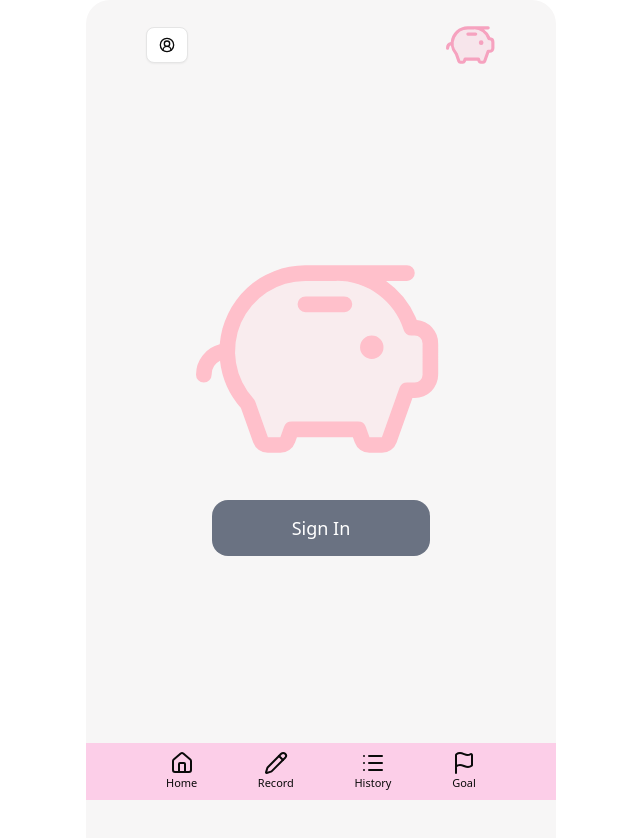
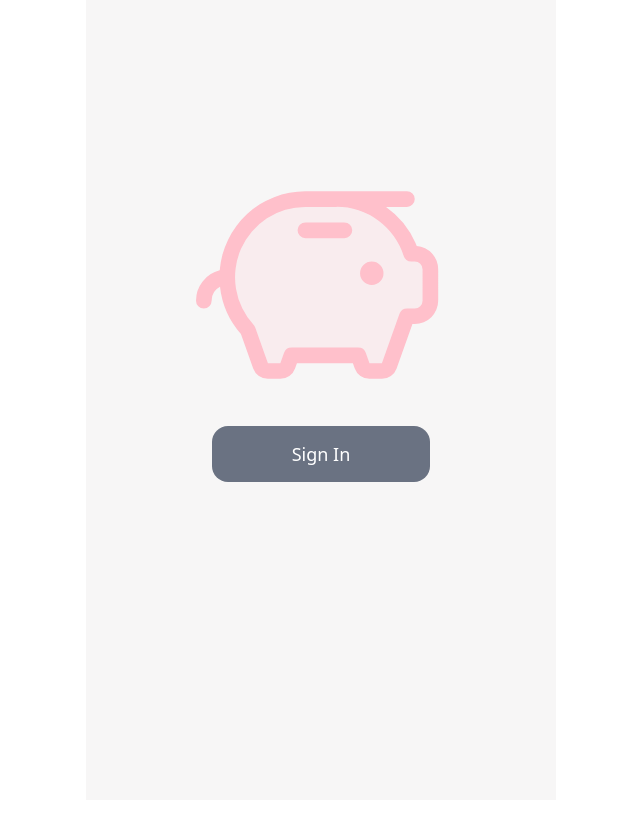
Before and after one commit to takayu7/nextjs-base-project, a Next.js app: page / in a window 1280 px wide. Shown: the top 838 px of the page, without its empty margins (319-959 px from the left). After the commit the page ends 800 px from the top, so only its background shows below. Built offline with nearby package versions, Linux system fonts and the light colour scheme.

Commit message:
レイアウト修正

```diff
--- a/src/app/(pages)/home/page.tsx
+++ b/src/app/(pages)/home/page.tsx
@@ -4,7 +4,7 @@ import React from "react";
 export default async function HomePage() {
   return (
     <div>
-      <HomeTabs />
+      <HomeTabs typeId={1}/>
     </div>
   );
 }
--- /dev/null
+++ b/src/app/components/Layout.tsx
@@ -0,0 +1,31 @@
+"use client";
+
+import { usePathname } from "next/navigation";
+import { Header } from "@/app/components/molecules/Header";
+import { Tabbar } from "@/app/components/molecules/Tabbar";
+
+export const Layout = ({ children }: { children: React.ReactNode }) => {
+  const pathname = usePathname();
+
+  // ヘッダーとタブバーを非表示
+  const hideLayoutPaths = ["/createAccount", "/signin", "/"];
+  const shouldHideLayout = hideLayoutPaths.includes(pathname);
+
+  return (
+    <>
+      {!shouldHideLayout && (
+        <div className="sticky top-0 z-50">
+          <Header />
+        </div>
+      )}
+
+      <div className="flex flex-1 justify-center px-4">{children}</div>
+
+      {!shouldHideLayout && (
+        <div className="sticky bottom-0 z-50">
+          <Tabbar />
+        </div>
+      )}
+    </>
+  );
+};
--- a/src/app/components/molecules/Header.tsx
+++ b/src/app/components/molecules/Header.tsx
@@ -1,16 +1,14 @@
 import { IconSheet } from "@/app/components/molecules/IconSheet";
-import { BudgetRemainingTooltip } from "@/app/components/home/BudgetRemainingTooltip";
-import {
-Tooltip,
-} from "@/components/ui/tooltip";
+import { BudgetRemainingDialog } from "@/app/components/home/BudgetRemainingDialog";
+import { Dialog } from "@/components/ui/dialog";
 
 export const Header = () => {
   return (
-    <header className="flex justify-between items-center px-15 pt-5">
+    <header className="flex justify-between items-center px-8 pt-5">
       <IconSheet />
-      <Tooltip>
-        <BudgetRemainingTooltip remaining={30000} budget={50000} />
-      </Tooltip>
+      <Dialog>
+        <BudgetRemainingDialog typeId={1} />
+      </Dialog>
     </header>
   );
 };
--- a/src/app/components/molecules/Tabbar.tsx
+++ b/src/app/components/molecules/Tabbar.tsx
@@ -1,28 +1,39 @@
 "use client";
 import { House, Pencil, List, Flag } from "lucide-react";
-import { useRouter } from "next/navigation";
+import { useRouter, usePathname } from "next/navigation";
+import { cn } from "@/lib/utils";
 
 export const Tabbar = () => {
-    const router = useRouter();
+  const pathname = usePathname(); //現在のパスを取得
+  const router = useRouter();
+
+  const tabs = [
+    { path: "/home", icon: House, label: "Home" },
+    { path: "/record", icon: Pencil, label: "Record" },
+    { path: "/history", icon: List, label: "History" },
+    { path: "/goal", icon: Flag, label: "Goal" },
+  ];
+
   return (
     <>
       <div className="flex flex-row justify-between px-20 py-2 bg-pink-200">
-        <div className="flex flex-col items-center hover:bg-gray-50" onClick={() => router.push("/home")}>
-          <House />
-          <p className="text-[11px]">Home</p>
-        </div>
-        <div className="flex flex-col items-center" onClick={() => router.push("/record")}>
-          <Pencil />
-          <p className="text-[11px]">Record</p>
-        </div>
-        <div className="flex flex-col items-center"  onClick={() => router.push("/history")}>
-          <List />
-          <p className="text-[11px]">History</p>
-        </div>
-        <div className="flex flex-col items-center" onClick={() => router.push("/goal")}>
-          <Flag />
-          <p className="text-[11px]">Goal</p>
-        </div>
+        {tabs.map((t) => {
+          const nowPath = pathname === t.path;
+          const Icon = t.icon;
+          return (
+            <div
+              key={t.path}
+              onClick={() => router.push(t.path)}
+              className={cn(
+                "flex flex-col items-center",
+                nowPath ? "text-[#E93578] scale-110" : "text-gray-700"
+              )}
+            >
+              <Icon className="w-5 h-5" />
+              <p className="texy-[11px]">{t.label}</p>
+            </div>
+          );
+        })}
       </div>
     </>
   );
--- a/src/app/globals.css
+++ b/src/app/globals.css
@@ -120,3 +120,8 @@
     @apply bg-background text-foreground;
   }
 }
+
+.income{
+  color: #F6A2BF;
+  background-color: #F6A2BF;
+}
--- a/src/app/layout.tsx
+++ b/src/app/layout.tsx
@@ -1,18 +1,6 @@
 import type { Metadata } from "next";
-import { Header } from "@/app/components/molecules/Header";
-import { Tabbar } from "@/app/components/molecules/Tabbar";
-// import { Geist, Geist_Mono } from "next/font/google";
+import { Layout } from "@/app/components/Layout";
 import "./globals.css";
-
-// const geistSans = Geist({
-//   variable: "--font-geist-sans",
-//   subsets: ["latin"],
-// });
-
-// const geistMono = Geist_Mono({
-//   variable: "--font-geist-mono",
-//   subsets: ["latin"],
-// });
 
 export const metadata: Metadata = {
   title: "Create Next App",
@@ -25,24 +13,10 @@ export default function RootLayout({
   children: React.ReactNode;
 }>) {
   return (
-  <html lang="ja">
+    <html lang="ja">
       <body className="flex justify-center min-h-screen bg-[#fff]">
-        <div className="flex flex-col w-full max-w-[470px] min-h-screen bg-[#F7F6F6] rounded-t-[24px]">
-          {/* ヘッダー */}
-          <div className="top-0 z-50 ">
-            <Header />
-          </div>
-
-          {/* メイン */}
-          <div className="flex flex-1 justify-center px-4">
-            {children}
-          </div>
-
-          {/* フッター*/}
-          <div className="sticky bottom-0 z-50">
-            <Tabbar/>
-          </div>
-
+        <div className="flex flex-col w-full max-w-[470px] min-h-screen bg-[#F7F6F6]">
+          <Layout>{children}</Layout>
         </div>
       </body>
     </html>
--- a/src/app/page.tsx
+++ b/src/app/page.tsx
@@ -6,9 +6,9 @@ export default function Page() {
   const router = useRouter();
 
   return (
-    <div className="font-sans grid grid-rows-[20px_1fr_20px] items-center justify-items-center min-h-screen p-8 pb-20 gap-16 sm:p-20">
+    <div className="font-sans grid items-center justify-items-center">
       <main className="flex flex-col gap-[32px] row-start-2 items-center justify-items-center min-h-screen">
-        <div className="flex gap-4 items-center flex-col">
+        <div className="flex gap-4 items-center flex-col pt-40">
           <PiPiggyBankDuotone color="pink" size={250} />
           <button
             className="rounded-2xl flex items-center justify-center bg-gray-500 text-white gap-2 h-14 px-20 text-lg"
```
